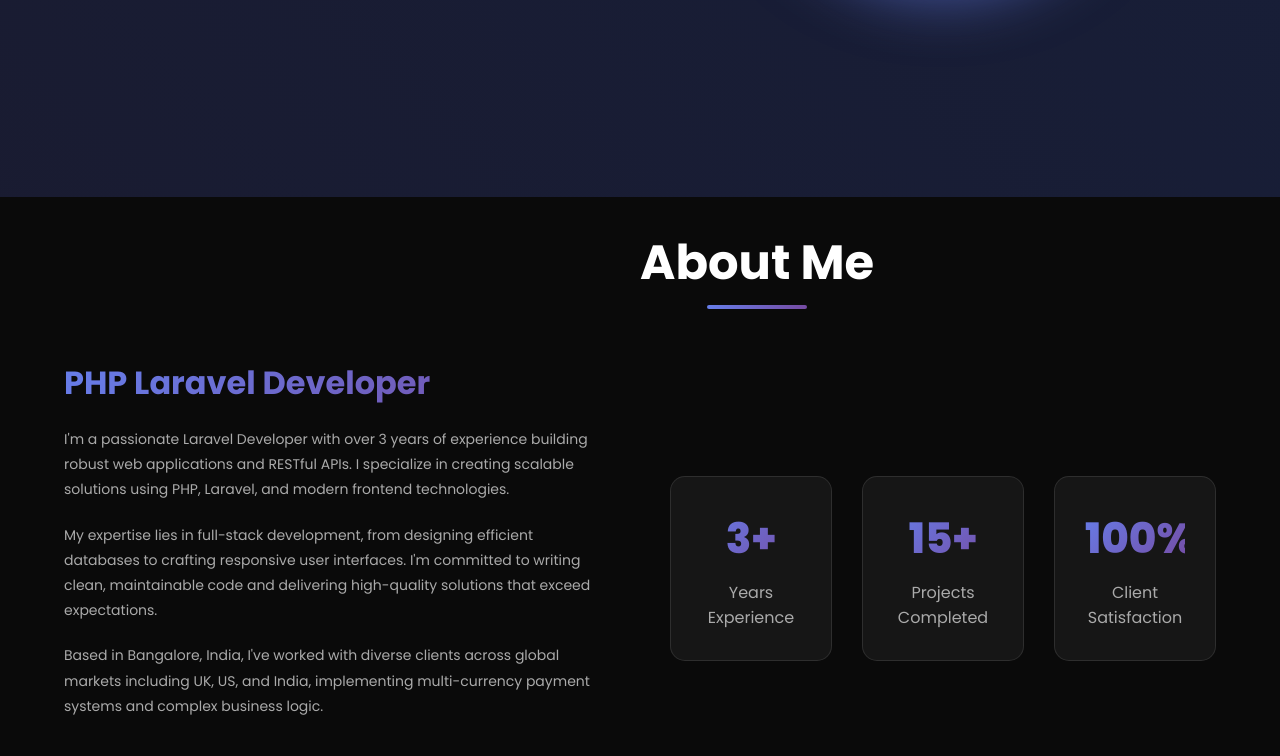
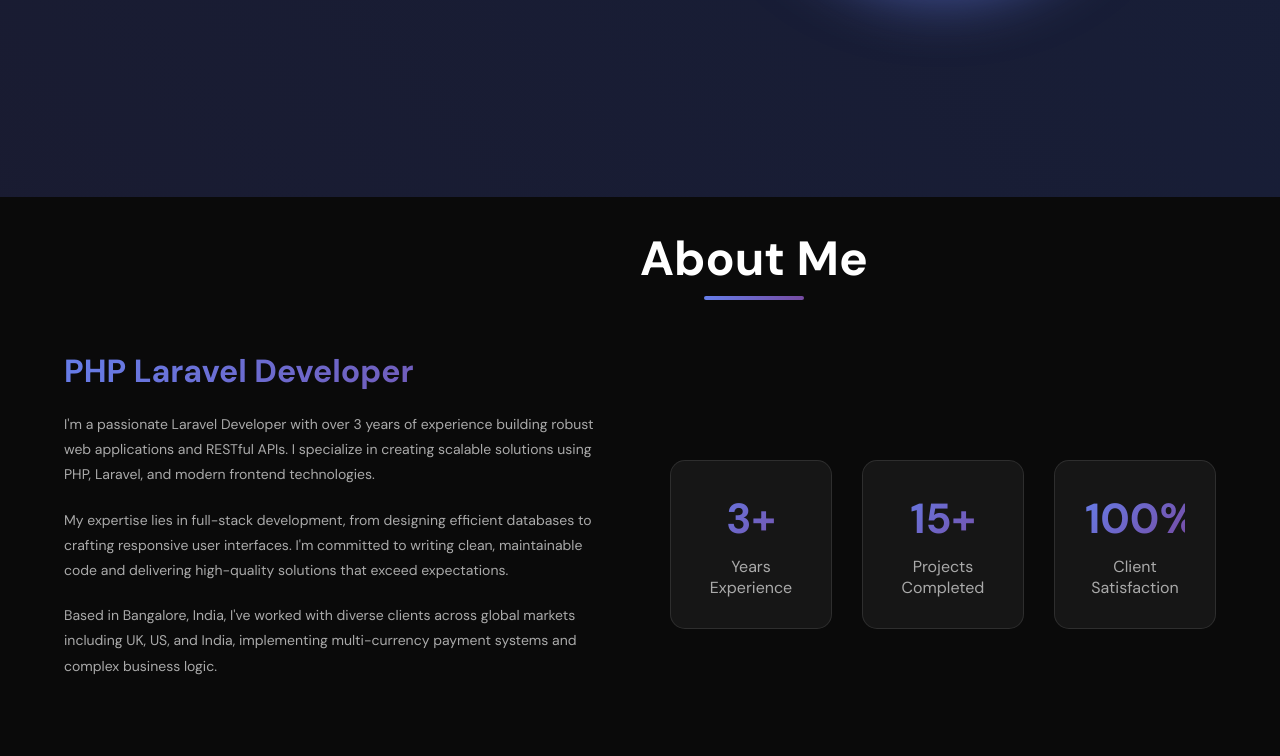
Before and after one commit to Mohan-7719/portfolio, a plain HTML site: page index.html in a window 1280 px wide. Shown: the part 603-1359 px from the top of the page. Drawn offline with Linux system fonts and the light colour scheme; animation ran at ten frames a second.

Commit message:
Update index.html font family

```diff
--- a/index.html
+++ b/index.html
@@ -4,7 +4,7 @@
     <meta charset="UTF-8">
     <meta name="viewport" content="width=device-width, initial-scale=1.0">
     <title>Mohan Chigurupati - Laravel Developer</title>
-    <link href="https://fonts.googleapis.com/css2?family=Poppins:wght@300;400;500;600;700;800&display=swap" rel="stylesheet">
+<link href="https://fonts.googleapis.com/css2?family=DM+Sans:ital,wght@0,400;0,500;0,700;1,400&display=swap" rel="stylesheet">
     <link rel="stylesheet" href="https://cdnjs.cloudflare.com/ajax/libs/font-awesome/6.4.0/css/all.min.css">
     <style>
         * {
@@ -14,7 +14,7 @@
         }
 
         body {
-            font-family: 'Poppins', sans-serif;
+            font-family: 'DM Sans', sans-serif;
             background: #0a0a0a;
             color: #fff;
             overflow-x: hidden;
```
